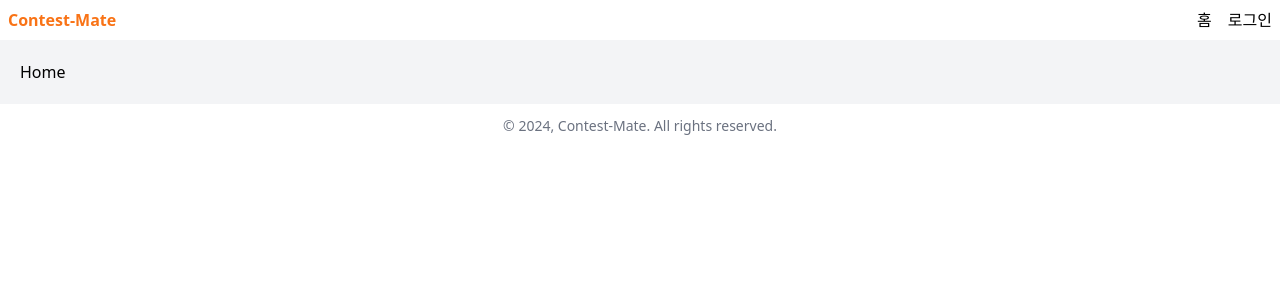
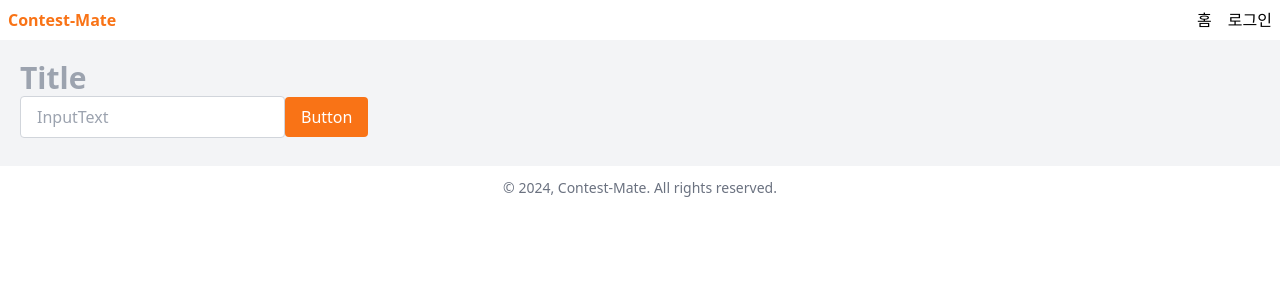
Before and after one commit to jinscoding/contest-mate, a React (Vite) app: page / in a window 1280 px wide. Shown: the top 300 px of the page. Built offline with nearby package versions, Linux system fonts and the light colour scheme.

Commit message:
feat: 공통 컴포넌트 구현 (Title, Button, InputText)

```diff
--- a/src/components/Title.tsx
+++ /dev/null
@@ -1,7 +0,0 @@
-import React from "react";
-
-const Title = () => {
-  return <div></div>;
-};
-
-export default Title;
--- /dev/null
+++ b/src/components/common/Button.tsx
@@ -0,0 +1,19 @@
+import React from "react";
+
+interface ButtonProps {
+  onClick: () => void;
+  children: React.ReactNode;
+}
+
+const Button: React.FC<ButtonProps> = ({ onClick, children }) => {
+  return (
+    <button
+      className='px-4 py-2 bg-orange-500 text-white rounded hover:bg-orange-600 transition duration-300'
+      onClick={onClick}
+    >
+      {children}
+    </button>
+  );
+};
+
+export default Button;
--- /dev/null
+++ b/src/components/common/InputText.tsx
@@ -0,0 +1,26 @@
+import React, { ForwardedRef } from "react";
+
+interface Props extends React.InputHTMLAttributes<HTMLInputElement> {
+  placeholder?: string;
+  inputType?: "text" | "number";
+}
+
+const InputText = React.forwardRef(
+  (
+    { placeholder, inputType, onChange, ...props }: Props,
+    ref: ForwardedRef<HTMLInputElement>
+  ) => {
+    return (
+      <input
+        type={inputType}
+        className='px-4 py-2 border border-gray-300 rounded focus:outline-none  mb-2'
+        ref={ref}
+        onChange={onChange}
+        placeholder={placeholder}
+        {...props}
+      />
+    );
+  }
+);
+
+export default InputText;
--- /dev/null
+++ b/src/components/common/Title.tsx
@@ -0,0 +1,11 @@
+import React from "react";
+
+interface Props {
+  children: React.ReactNode;
+}
+
+const Title = ({ children }: Props) => {
+  return <h1 className={"text-3xl font-bold text-gray-400"}>{children}</h1>;
+};
+
+export default Title;
--- a/src/pages/Home.tsx
+++ b/src/pages/Home.tsx
@@ -1,7 +1,17 @@
+import Button from "../components/common/Button";
+import InputText from "../components/common/InputText";
+import Title from "../components/common/Title";
+
 const Home = () => {
+  const handleClick = () => {
+    alert(`공모전 모집 게시판입니다.`);
+  };
+
   return (
     <div className='bg-gray-100 p-5'>
-      <p>Home</p>
+      <Title>Title</Title>
+      <InputText placeholder='InputText'></InputText>
+      <Button onClick={handleClick}>Button</Button>
     </div>
   );
 };
```
